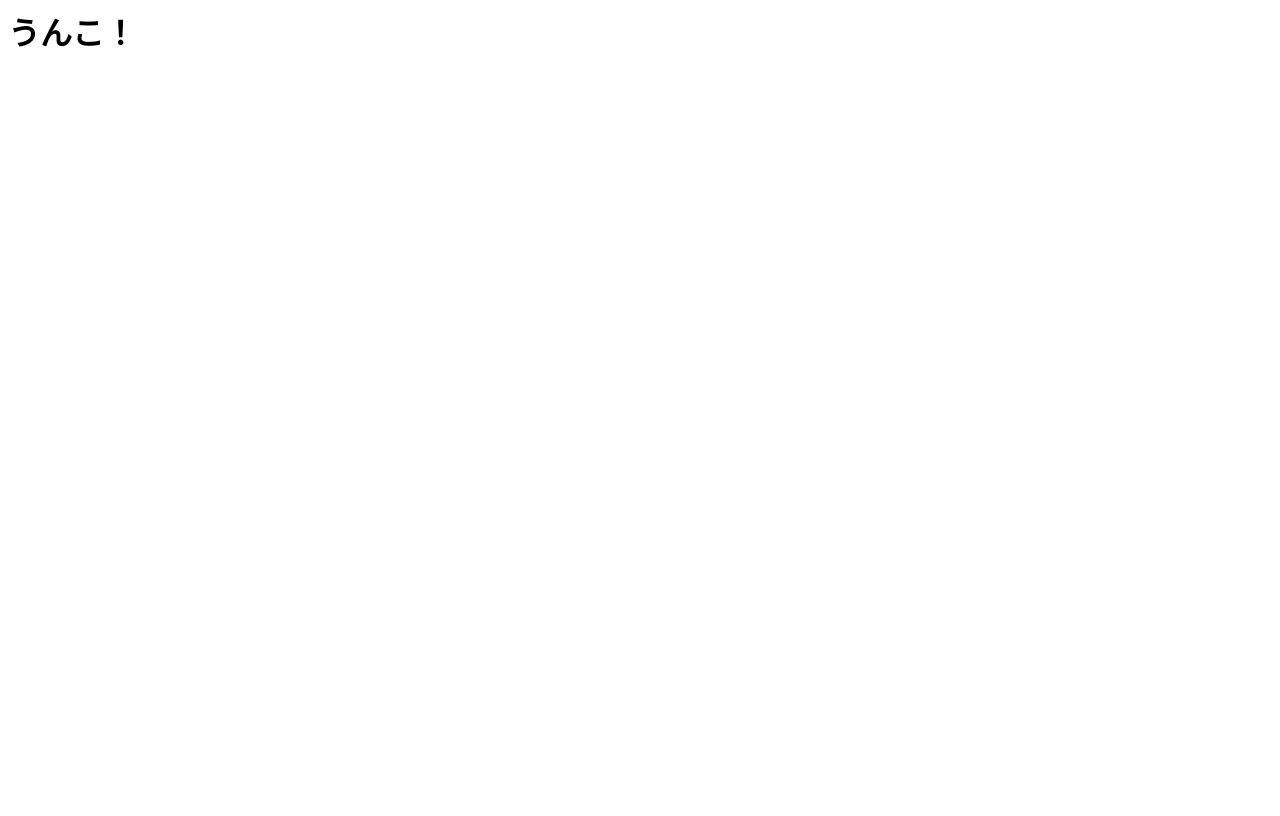
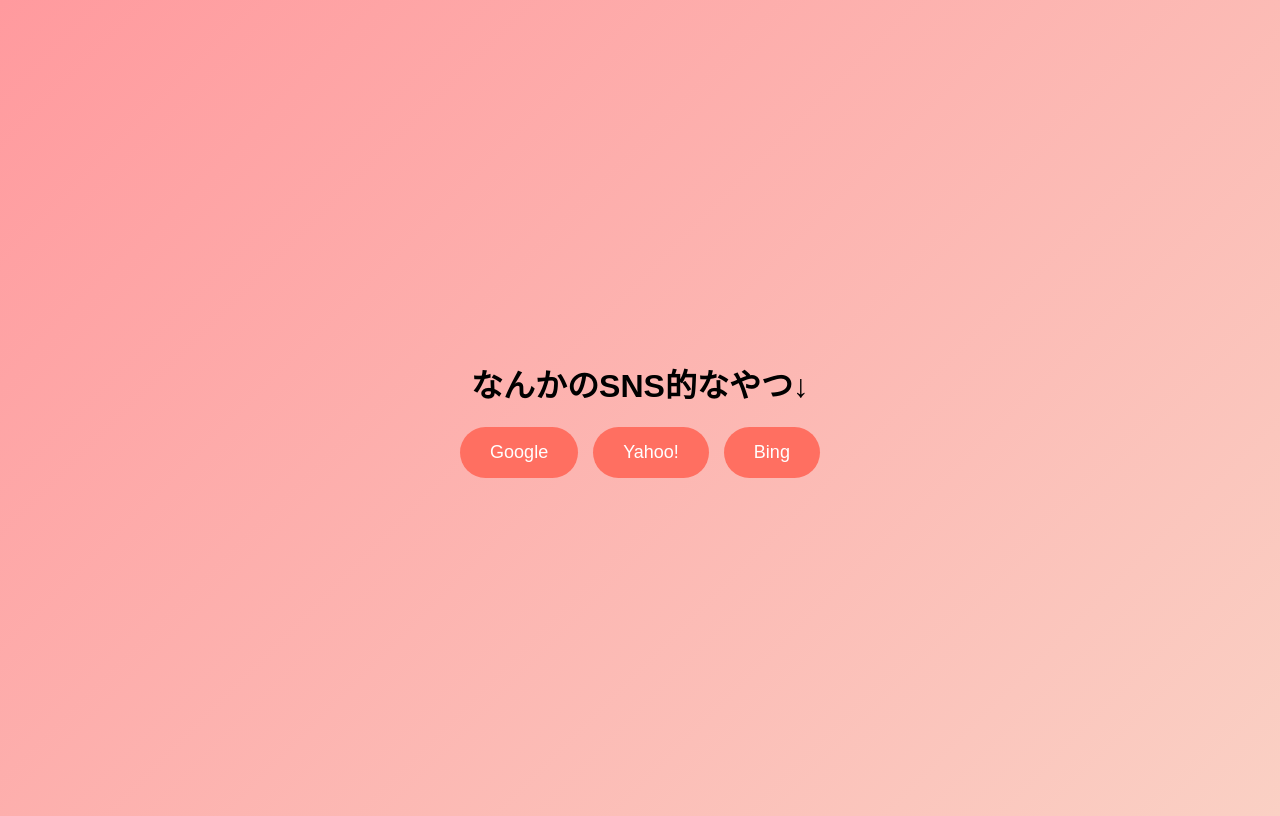
Before and after one commit to okasidayo/game-site, a plain HTML site: page index.html in a window 1280 px wide. Drawn offline with Linux system fonts and the light colour scheme.

Commit message:
Update index.html

```diff
--- a/index.html
+++ b/index.html
@@ -1 +1,48 @@
-<h1>うんこ！</h1>
+<!DOCTYPE html>
+<html lang="ja">
+<head>
+    <meta charset="UTF-8">
+    <meta name="viewport" content="width=device-width, initial-scale=1.0">
+    <title>自サイト</title>
+    <style>
+        body {
+            background: linear-gradient(135deg, #ff9a9e, #fad0c4);
+            display: flex;
+            justify-content: center;
+            align-items: center;
+            height: 100vh;
+            flex-direction: column;
+            font-family: Arial, sans-serif;
+        }
+        .button-container {
+            display: flex;
+            gap: 15px;
+        }
+        .btn {
+            background: #ff6f61;
+            color: white;
+            padding: 15px 30px;
+            border: none;
+            border-radius: 30px;
+            font-size: 18px;
+            cursor: pointer;
+            transition: 0.3s;
+            text-decoration: none;
+            display: inline-block;
+            text-align: center;
+        }
+        .btn:hover {
+            background: #d64b43;
+            transform: scale(1.1);
+        }
+    </style>
+</head>
+<body>
+    <h1>なんかのSNS的なやつ↓</h1>
+    <div class="button-container">
+        <a href="https://www.google.com" class="btn">Google</a>
+        <a href="https://www.yahoo.co.jp" class="btn">Yahoo!</a>
+        <a href="https://www.bing.com" class="btn">Bing</a>
+    </div>
+</body>
+</html>
```
